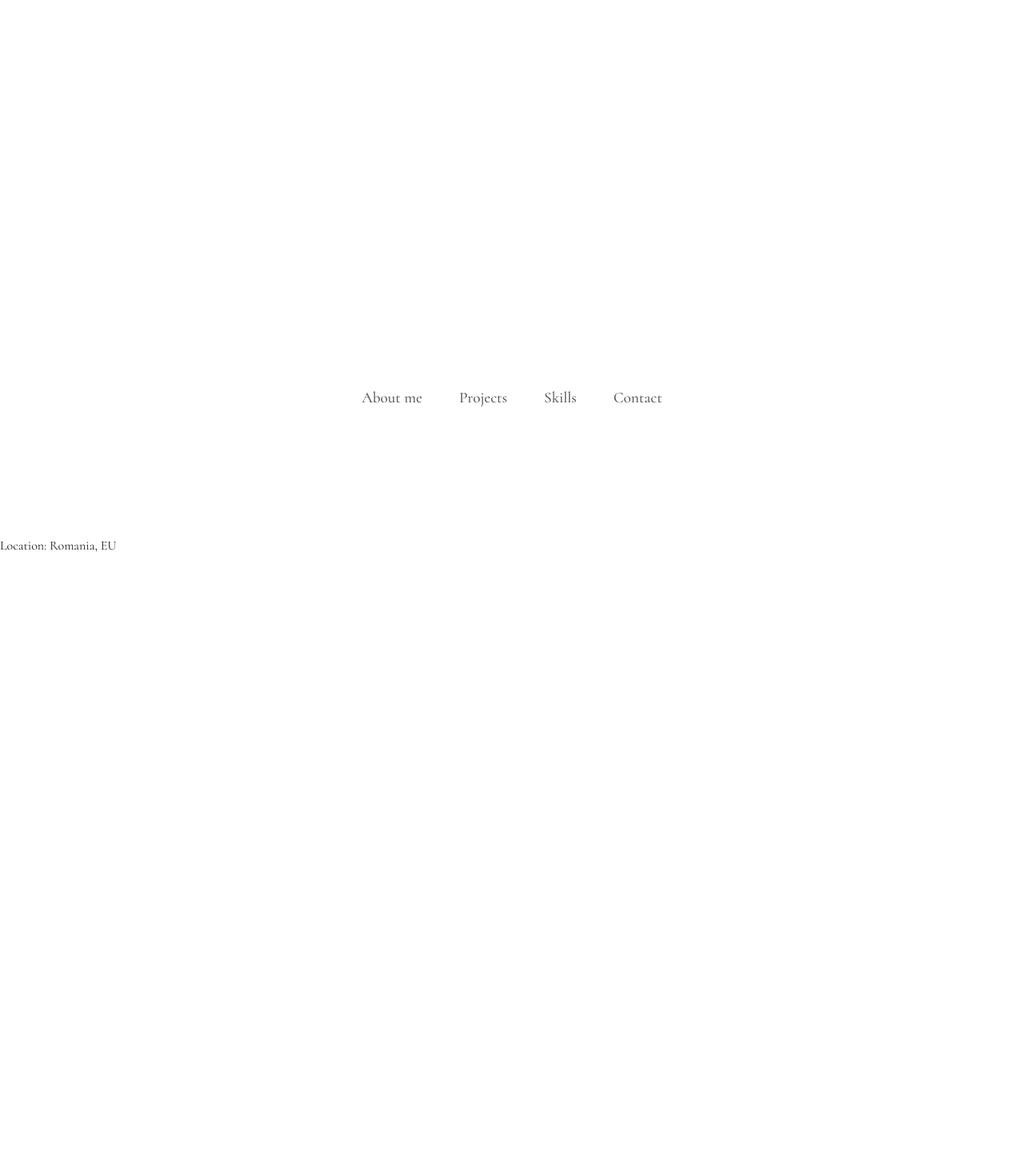
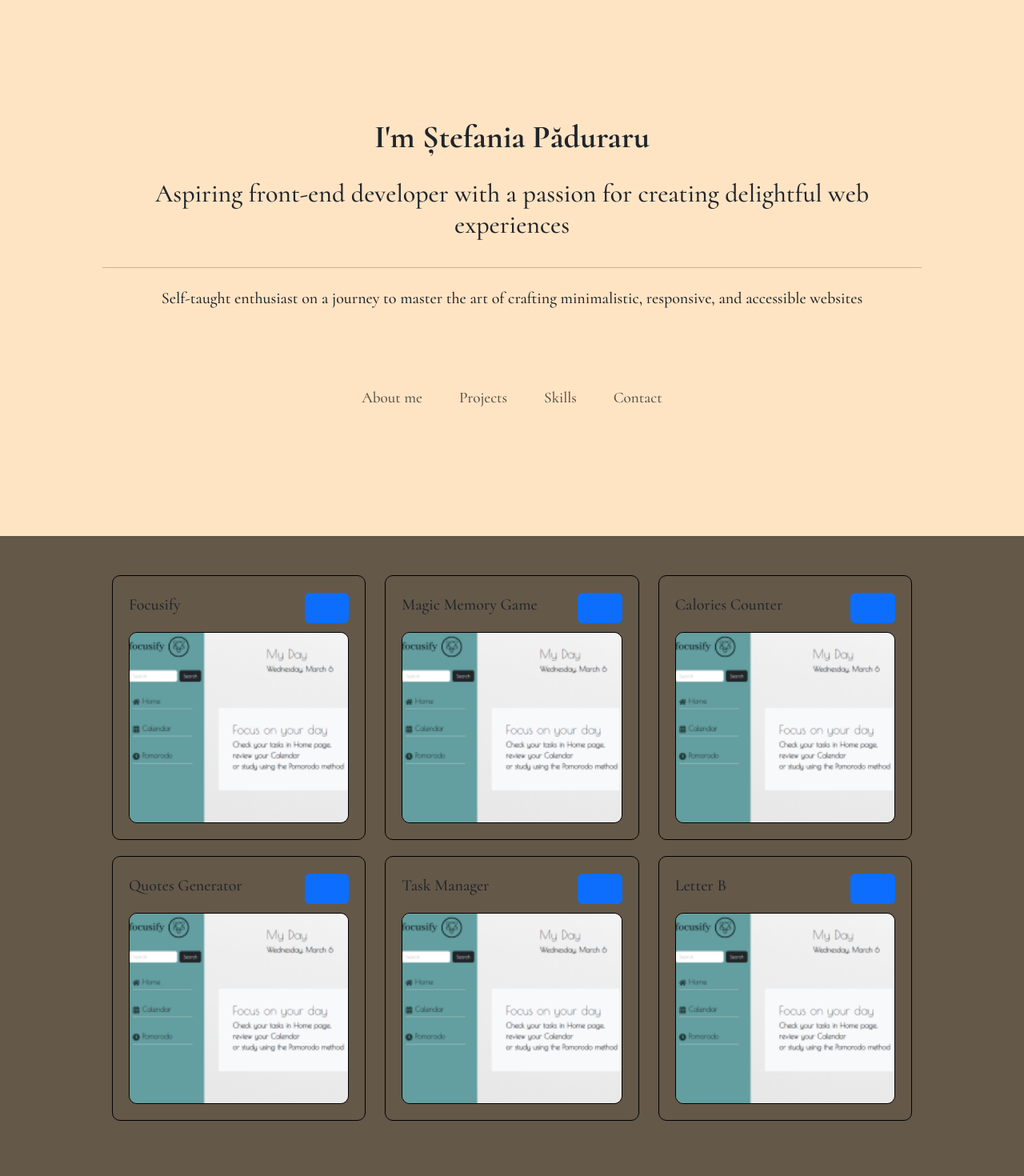
Before and after one commit to StefaniaPaduraru/portfolio, a React (Create React App) app: page / in a window 1280 px wide. Shown: the part 220-1690 px from the top of the page at 80% size. Before the commit the page ends 930 px from the top, so only its background shows below. Built offline with nearby package versions, Linux system fonts and the light colour scheme.

Commit message:
creating-about-me-and-project-sections

```diff
--- a/src/components/AboutMe.js
+++ b/src/components/AboutMe.js
@@ -66,14 +66,15 @@ function AboutMe() {
         </Offcanvas>
       </section>
       <section id="about-me">
-        <h1>Hi there, I'm Ștefania Păduraru!</h1>
-        <h3>
+        <h1>I'm Ștefania Păduraru</h1>
+        <h2>
           Aspiring front-end developer with a passion for creating delightful
-          web experiences.
-        </h3>
+          web experiences
+        </h2>
+        <hr/>
         <h5>
           Self-taught enthusiast on a journey to master the art of crafting
-          minimalistic, responsive, and accessible websites.
+          minimalistic, responsive, and accessible websites
         </h5>
       </section>
     </>
--- a/src/components/AboutMe.scss
+++ b/src/components/AboutMe.scss
@@ -1,10 +1,21 @@
 #about-me{
     height: 100vh;
+    padding: 0px 10vw;
+    display: flex;
+    flex-direction: column;
+    justify-content: center;
+    background-color: bisque;
+}
+
+#about-me h1{
     font-weight: 700;
+    text-align: center;
+    padding:10px 0px;
 }
-h1, h3, h5 {
+#about-me h2,
+#about-me h5 {
+    padding:10px 0px;
     text-align: center;
-
 }
 .header{
     display:flex;
--- a/src/components/Projects.js
+++ b/src/components/Projects.js
@@ -1,10 +1,37 @@
 import React from "react";
+import "./Projects.scss";
+import { Row, Container, Col, Button } from "react-bootstrap";
 
-function Project(){
+function SingleProject({ link, src, title}){
+return(<>
+    <div id="project">
+        <div id="project-header">
+        <h5>{title}</h5>
+        <Button>
+            <a href={link} target="_blank" rel="noopener noreferrer">Visit</a>
+        </Button>
+        </div>
+        <img src={src} alt="img" id="image-project"/>
+    </div>
+</>);
+}
+
+function Projects(){
     return(
-        <section id="project">
-
+        <section id="projects">
+        <Container fluid="md">
+            <Row>
+                <Col md={{ span: 4 }}><SingleProject link={"https://stefaniapaduraru.github.io/focusify/"} src={"./resources/focusify.png"} title={"Focusify"}/></Col>
+                <Col md={{ span: 4 }}><SingleProject link={"https://stefaniapaduraru.github.io/magic-memory/"} src={"./resources/focusify.png"} title={"Magic Memory Game"}/></Col>
+                <Col md={{ span: 4 }}><SingleProject link={"https://stefaniapaduraru.github.io/calories-counter.github.io/"} src={"./resources/focusify.png"} title={"Calories Counter"}/></Col>
+            </Row>
+            <Row >
+                <Col md={{ span: 4 }}><SingleProject link={"https://github.com/StefaniaPaduraru/quotes-generator"} src={"./resources/focusify.png"} title={"Quotes Generator"}/></Col>
+                <Col md={{ span: 4 }}><SingleProject link={"https://stefaniapaduraru.github.io/task-manager.github.io/"} src={"./resources/focusify.png"} title={"Task Manager"}/></Col>
+                <Col md={{ span: 4 }}><SingleProject link={"https://stefaniapaduraru.github.io/magic-memory/"} src={"./resources/focusify.png"} title={"Letter B"}/></Col>
+            </Row>
+    </Container>
         </section>
     );
 }
-export default Project;
+export default Projects;
--- /dev/null
+++ b/src/components/Projects.scss
@@ -0,0 +1,45 @@
+#projects{
+    height: 100vh;
+    padding: 0px 10vw;
+    display: flex;
+    flex-direction: column;
+    justify-content: center;
+    background-color: rgb(100, 88, 73);
+}
+
+@media (max-width: 767px){
+    #projects{
+        height: auto;
+        padding: 5vh 10vw;
+    }
+}
+
+#project{
+    border: 1px solid black;
+    border-radius: 10px;
+    ///background-image: url("https://www.codester.com/static/uploads/items/000/047/47167/icon.png");
+    padding:20px;
+    display:flex;
+    flex-direction: column;
+    justify-content: center;
+    align-items: center;
+    margin-bottom:20px;
+}
+#image-project{
+    border: 1px solid black;
+    margin-top:10px;
+    border-radius: 10px;
+    width: 100%;
+    height: auto;
+}
+.container-md{
+
+
+}
+#project-header{
+    display:flex;
+    justify-content: space-between;
+    align-items: center;
+    width:100%;
+    height: 5vh;
+}
```
Also changed, not shown: public/resources/focusify.png (added).
